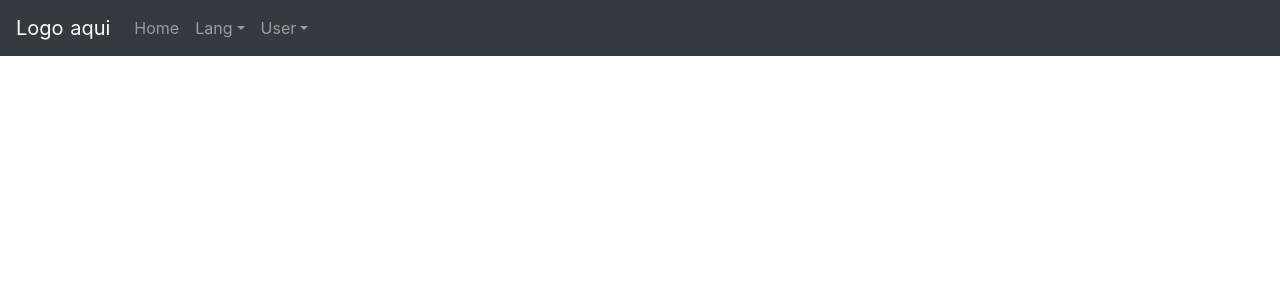
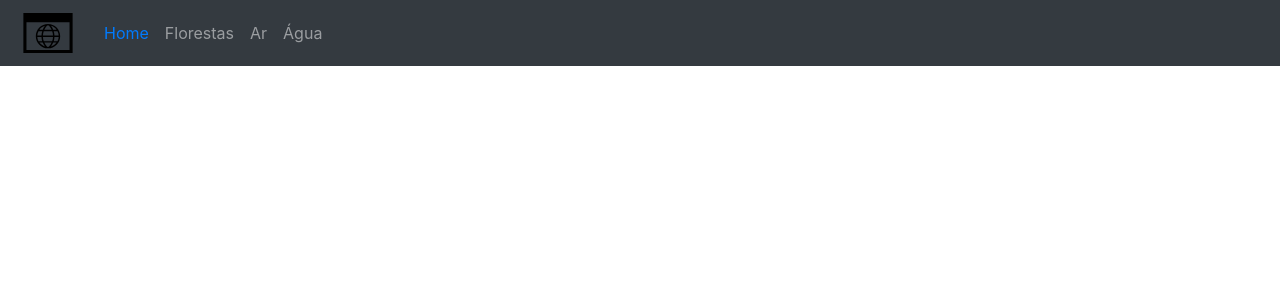
Before and after one commit to ComicShrimp/webscraping-fastapi-celery, a Nuxt app: page / in a window 1280 px wide. Shown: the top 300 px of the page. Built offline with nearby package versions, Linux system fonts and the light colour scheme.

Commit message:
feat: adiciona pequenas alterações na página

```diff
--- a/client/components/Navbar.vue
+++ b/client/components/Navbar.vue
@@ -1,25 +1,30 @@
 <template>
   <div>
     <b-navbar type="dark" variant="dark">
-      <b-navbar-brand href="#"> Logo aqui </b-navbar-brand>
+      <b-navbar-brand href="#">
+        <img src="../assets/Logo.svg" alt="World Dashboard logo" id="logo" />
+      </b-navbar-brand>
       <b-navbar-nav>
-        <b-nav-item href="#">Home</b-nav-item>
-
-        <!-- Navbar dropdowns -->
-        <b-nav-item-dropdown text="Lang" right>
-          <b-dropdown-item href="#">EN</b-dropdown-item>
-          <b-dropdown-item href="#">ES</b-dropdown-item>
-          <b-dropdown-item href="#">RU</b-dropdown-item>
-          <b-dropdown-item href="#">FA</b-dropdown-item>
-        </b-nav-item-dropdown>
-
-        <b-nav-item-dropdown text="User" right>
-          <b-dropdown-item href="#">Account</b-dropdown-item>
-          <b-dropdown-item href="#">Settings</b-dropdown-item>
-        </b-nav-item-dropdown>
+        <b-nav-item class="navbar-item"> <NuxtLink to="/home">Home</NuxtLink></b-nav-item>
+        <b-nav-item href="#">Florestas</b-nav-item>
+        <b-nav-item href="#">Ar</b-nav-item>
+        <b-nav-item href="#">Água</b-nav-item>
       </b-navbar-nav>
     </b-navbar>
   </div>
 </template>
 
-<style></style>
+<style>
+#logo {
+  width: 5vw;
+  height: 5vh;
+}
+
+.nuxt-link-exact-active {
+  color: white !important;
+}
+
+.nuxt-link-active {
+  color: aqua !important;
+}
+</style>
--- a/client/layouts/default.vue
+++ b/client/layouts/default.vue
@@ -1,13 +1,14 @@
 <template>
   <div>
+    <Navbar />
     <Nuxt />
   </div>
 </template>
 
 <style>
 html {
-  font-family: 'Source Sans Pro', -apple-system, BlinkMacSystemFont, 'Segoe UI',
-    Roboto, 'Helvetica Neue', Arial, sans-serif;
+  font-family: "Source Sans Pro", -apple-system, BlinkMacSystemFont, "Segoe UI", Roboto, "Helvetica Neue",
+    Arial, sans-serif;
   font-size: 16px;
   word-spacing: 1px;
   -ms-text-size-adjust: 100%;
--- /dev/null
+++ b/client/pages/home.vue
@@ -0,0 +1,10 @@
+<template>
+  <div>oi</div>
+</template>
+
+<style>
+#logo {
+  width: 5vw;
+  height: 5vh;
+}
+</style>
--- a/client/pages/index.vue
+++ b/client/pages/index.vue
@@ -1,13 +1,19 @@
 <template>
   <div>
-    <Navbar />
+    <Nuxt />
   </div>
 </template>
 
 <script lang="ts">
 import Vue from "vue";
 
-export default Vue.extend({});
+export default Vue.extend({
+  head() {
+    return {
+      title: "World Dashboard",
+    };
+  },
+});
 </script>
 
 <style>
```
Also changed, not shown: client/assets/Logo.svg (added).
